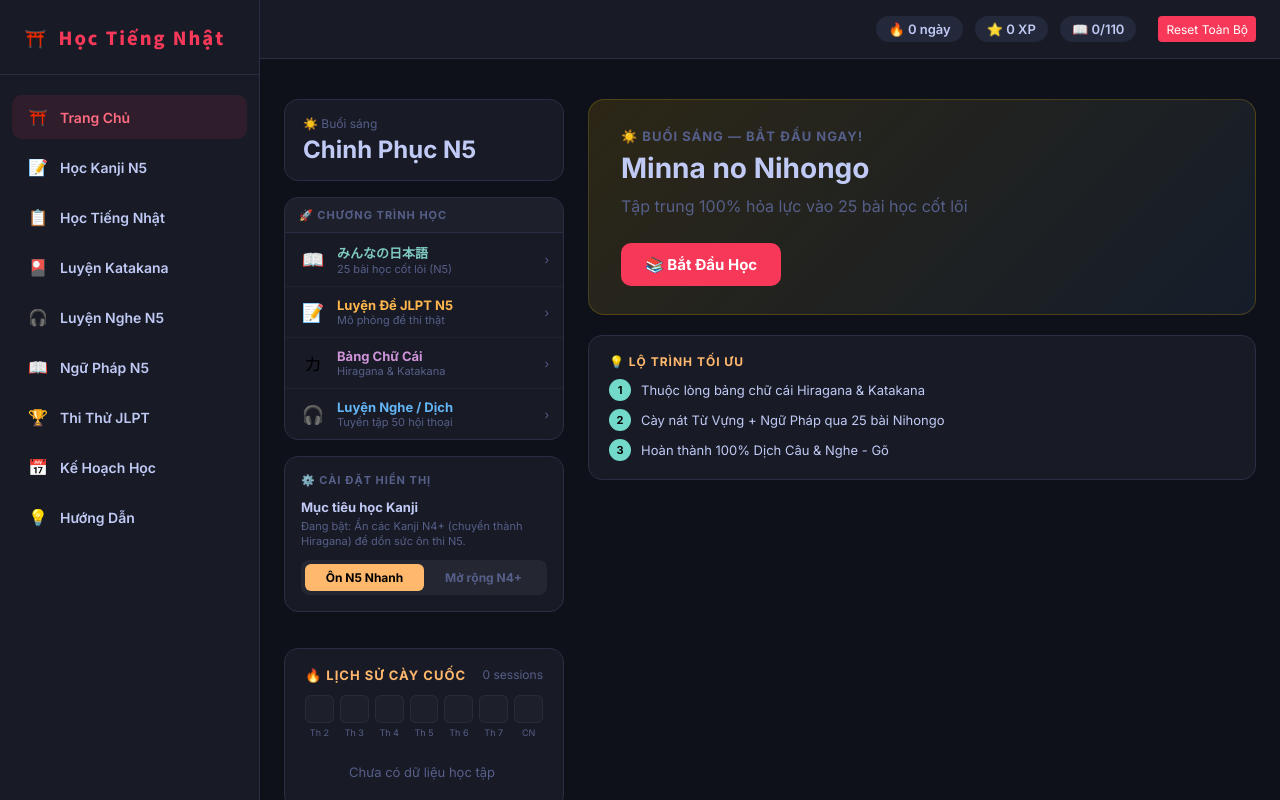
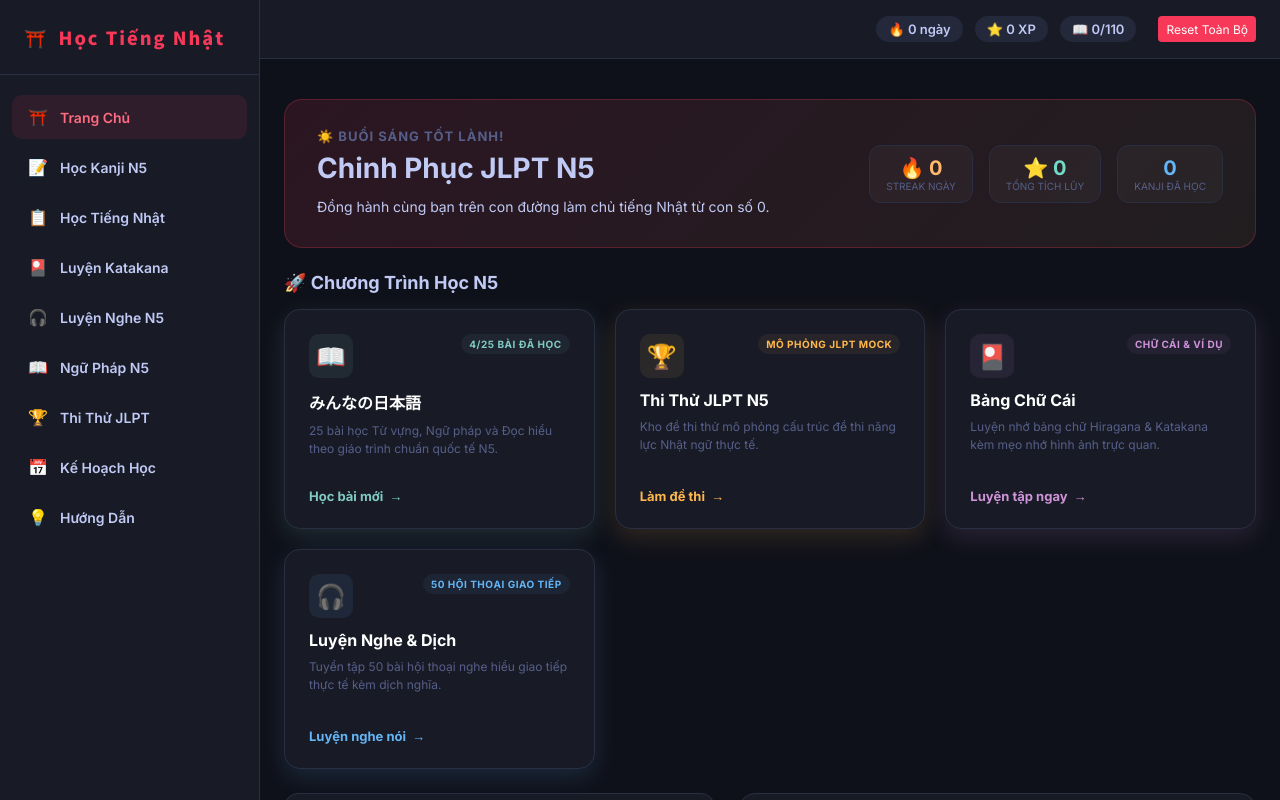
Before and after one commit to ngocminh76/HocTiengNhat, a React (Vite) app: page / in a window 1280 px wide. Shown: the top 800 px of the page. Built offline with nearby package versions, Linux system fonts and the light colour scheme.

Commit message:
style: thiết kế lại Trang Chủ thành giao diện Dashboard trung tâm

```diff
--- a/src/pages/HomePage.tsx
+++ b/src/pages/HomePage.tsx
@@ -1,12 +1,11 @@
 // src/pages/HomePage.tsx
-import { useState } from 'react';
+import { useState, useMemo } from 'react';
 import type { Progress } from '../types';
-import type { KanjiItem } from '../types';
 import { HistoryTracker } from '../components/HistoryTracker';
 
 interface Props {
   progress: Progress;
-  onStartLearn: (queue: KanjiItem[]) => void;
+  onStartLearn: (queue: any[]) => void;
   onStartReview: () => void;
   onShowList: () => void;
   onShowGuide: () => void;
@@ -21,86 +20,296 @@
   onShowJlptTestList: () => void;
 }
 
-export function HomePage({ progress, onShowKatakana, onShowNihongo, onShowListening, onShowJlptTestList }: Props) {
-  const [jlptFocus, setJlptFocus] = useState<'N5' | 'N4+'>(() => (localStorage.getItem('jlpt_focus_mode') as 'N5' | 'N4+') || 'N5');
-  const hour  = new Date().getHours();
-  const greeting = hour < 12 ? '☀️ Buổi sáng' : hour < 18 ? '🌤 Buổi chiều' : '🌙 Buổi tối';
+export function HomePage({
+  progress,
+  onShowKatakana,
+  onShowNihongo,
+  onShowListening,
+  onShowJlptTestList,
+  onShowPlan,
+  onShowGrammar,
+  onShowList,
+}: Props) {
+  const [jlptFocus, setJlptFocus] = useState<'N5' | 'N4+'>(
+    () => (localStorage.getItem('jlpt_focus_mode') as 'N5' | 'N4+') || 'N5'
+  );
 
-  const MAIN_TOOLS = [
-    { icon: '📖', label: 'みんなの日本語', sub: '25 bài học cốt lõi (N5)', color: '#80cbc4', onClick: onShowNihongo },
-    { icon: '📝', label: 'Luyện Đề JLPT N5', sub: 'Mô phỏng đề thi thật', color: '#ffb74d', onClick: onShowJlptTestList },
-    { icon: 'カ', label: 'Bảng Chữ Cái', sub: 'Hiragana & Katakana', color: '#ce93d8', onClick: onShowKatakana },
-    { icon: '🎧', label: 'Luyện Nghe / Dịch', sub: 'Tuyển tập 50 hội thoại', color: '#64b5f6', onClick: onShowListening },
+  const hour = new Date().getHours();
+  const greeting = hour < 12 ? '☀️ Buổi sáng tốt lành!' : hour < 18 ? '🌤️ Buổi chiều năng động!' : '🌙 Buổi tối tập trung!';
+
+  // Calculate some progress indicators
+  const completedLessonsCount = useMemo(() => {
+    return Object.values(progress.nihongoMastery || {}).filter((l) => l.isCompleted).length;
+  }, [progress.nihongoMastery]);
+
+  const totalLearnedKanjis = progress.learnedIds.length;
+
+  const coreModules = [
+    {
+      id: 'nihongo',
+      icon: '📖',
+      title: 'みんなの日本語',
+      desc: '25 bài học Từ vựng, Ngữ pháp và Đọc hiểu theo giáo trình chuẩn quốc tế N5.',
+      badge: `${completedLessonsCount}/25 bài đã học`,
+      color: '#80cbc4',
+      bgGlow: 'rgba(128, 203, 196, 0.15)',
+      onClick: onShowNihongo,
+      actionText: 'Học bài mới',
+    },
+    {
+      id: 'jlpt',
+      icon: '🏆',
+      title: 'Thi Thử JLPT N5',
+      desc: 'Kho đề thi thử mô phỏng cấu trúc đề thi năng lực Nhật ngữ thực tế.',
+      badge: 'Mô phỏng JLPT Mock',
+      color: '#ffb74d',
+      bgGlow: 'rgba(255, 183, 77, 0.15)',
+      onClick: onShowJlptTestList,
+      actionText: 'Làm đề thi',
+    },
+    {
+      id: 'katakana',
+      icon: '🎴',
+      title: 'Bảng Chữ Cái',
+      desc: 'Luyện nhớ bảng chữ Hiragana & Katakana kèm mẹo nhớ hình ảnh trực quan.',
+      badge: 'Chữ cái & ví dụ',
+      color: '#ce93d8',
+      bgGlow: 'rgba(206, 147, 216, 0.15)',
+      onClick: onShowKatakana,
+      actionText: 'Luyện tập ngay',
+    },
+    {
+      id: 'listening',
+      icon: '🎧',
+      title: 'Luyện Nghe & Dịch',
+      desc: 'Tuyển tập 50 bài hội thoại nghe hiểu giao tiếp thực tế kèm dịch nghĩa.',
+      badge: '50 hội thoại giao tiếp',
+      color: '#64b5f6',
+      bgGlow: 'rgba(100, 181, 246, 0.15)',
+      onClick: onShowListening,
+      actionText: 'Luyện nghe nói',
+    },
   ];
 
   return (
-    <div className="screen" style={{ padding: '16px 0' }}>
-      <div style={{ display: 'grid', gridTemplateColumns: '280px 1fr', gap: 24, alignItems: 'start' }}>
-        <div style={{ display: 'flex', flexDirection: 'column', gap: 16 }}>
-          <div style={{ background: 'var(--bg-card)', borderRadius: 14, padding: '16px 18px', border: '1px solid var(--border)' }}>
-            <div style={{ fontSize: 12, color: 'var(--mute)', marginBottom: 4 }}>{greeting}</div>
-            <div style={{ fontSize: 24, fontWeight: 800 }}>Chinh Phục N5</div>
+    <div className="screen" style={{ padding: '16px 0', display: 'flex', flexDirection: 'column', gap: 24 }}>
+      {/* 1. Header Banner Chào mừng */}
+      <div
+        style={{
+          background: 'linear-gradient(135deg, rgba(247, 56, 89, 0.12) 0%, rgba(255, 184, 108, 0.08) 100%)',
+          borderRadius: 18,
+          padding: '28px 32px',
+          border: '1px solid rgba(247, 56, 89, 0.25)',
+          display: 'flex',
+          justifyContent: 'space-between',
+          alignItems: 'center',
+          flexWrap: 'wrap',
+          gap: 20,
+        }}
+      >
+        <div>
+          <div style={{ fontSize: 13, color: 'var(--mute)', fontWeight: 800, textTransform: 'uppercase', letterSpacing: 1, marginBottom: 8 }}>
+            {greeting}
           </div>
-          <NavGroup title="🚀 Chương Trình Học" items={MAIN_TOOLS} />
+          <h1 style={{ fontSize: 28, fontWeight: 900, margin: 0, lineHeight: 1.2 }}>
+            Chinh Phục JLPT N5<br />
+            <span style={{ fontSize: 14, fontWeight: 400, color: 'var(--text)' }}>
+              Đồng hành cùng bạn trên con đường làm chủ tiếng Nhật từ con số 0.
+            </span>
+          </h1>
+        </div>
+        <div style={{ display: 'flex', gap: 16 }}>
+          <div style={{ background: 'rgba(255,255,255,0.03)', padding: '10px 16px', borderRadius: 12, border: '1px solid var(--border)', textAlign: 'center' }}>
+            <div style={{ fontSize: 20, fontWeight: 800, color: 'var(--gold)' }}>🔥 {progress.streak}</div>
+            <div style={{ fontSize: 10, color: 'var(--mute)', textTransform: 'uppercase' }}>Streak ngày</div>
+          </div>
+          <div style={{ background: 'rgba(255,255,255,0.03)', padding: '10px 16px', borderRadius: 12, border: '1px solid var(--border)', textAlign: 'center' }}>
+            <div style={{ fontSize: 20, fontWeight: 800, color: 'var(--green)' }}>⭐ {progress.xp}</div>
+            <div style={{ fontSize: 10, color: 'var(--mute)', textTransform: 'uppercase' }}>Tổng tích lũy</div>
+          </div>
+          <div style={{ background: 'rgba(255,255,255,0.03)', padding: '10px 16px', borderRadius: 12, border: '1px solid var(--border)', textAlign: 'center' }}>
+            <div style={{ fontSize: 20, fontWeight: 800, color: '#64b5f6' }}>{totalLearnedKanjis}</div>
+            <div style={{ fontSize: 10, color: 'var(--mute)', textTransform: 'uppercase' }}>Kanji đã học</div>
+          </div>
+        </div>
+      </div>
 
-          {/* Settings */}
-          <div style={{ background: 'var(--bg-card)', borderRadius: 14, padding: '16px', border: '1px solid var(--border)' }}>
-            <div style={{ fontSize: 11, fontWeight: 800, textTransform: 'uppercase', letterSpacing: 1, color: 'var(--mute)', marginBottom: 12 }}>⚙️ Cài đặt hiển thị</div>
-            <div style={{ fontSize: 13, fontWeight: 700, marginBottom: 4 }}>Mục tiêu học Kanji</div>
-            <div style={{ fontSize: 11, color: 'var(--mute)', marginBottom: 10, lineHeight: 1.4 }}>
+      {/* 2. Core Curriculum Cards (Chương Trình Học Trung Tâm) */}
+      <div>
+        <h2 style={{ fontSize: 18, fontWeight: 800, color: 'var(--text)', marginBottom: 16, display: 'flex', alignItems: 'center', gap: 8 }}>
+          🚀 Chương Trình Học N5
+        </h2>
+        <div style={{ display: 'grid', gridTemplateColumns: 'repeat(auto-fit, minmax(280px, 1fr))', gap: 20 }}>
+          {coreModules.map((module) => (
+            <div
+              key={module.id}
+              style={{
+                background: 'var(--bg-card)',
+                borderRadius: 16,
+                border: '1px solid var(--border)',
+                padding: 24,
+                display: 'flex',
+                flexDirection: 'column',
+                justifyContent: 'space-between',
+                minHeight: 220,
+                boxShadow: `0 8px 24px ${module.bgGlow}`,
+                transition: 'all 0.2s ease',
+                cursor: 'pointer',
+              }}
+              onMouseEnter={(e) => {
+                e.currentTarget.style.transform = 'translateY(-3px)';
+                e.currentTarget.style.borderColor = module.color;
+              }}
+              onMouseLeave={(e) => {
+                e.currentTarget.style.transform = 'translateY(0)';
+                e.currentTarget.style.borderColor = 'var(--border)';
+              }}
+              onClick={module.onClick}
+            >
+              <div>
+                <div style={{ display: 'flex', justifyContent: 'space-between', alignItems: 'flex-start', marginBottom: 12 }}>
+                  <div
+                    style={{
+                      width: 44,
+                      height: 44,
+                      borderRadius: 10,
+                      background: `${module.color}15`,
+                      display: 'flex',
+                      alignItems: 'center',
+                      justifyContent: 'center',
+                      fontSize: 24,
+                    }}
+                  >
+                    {module.icon}
+                  </div>
+                  <span
+                    style={{
+                      fontSize: 10,
+                      fontWeight: 800,
+                      textTransform: 'uppercase',
+                      color: module.color,
+                      background: `${module.color}10`,
+                      padding: '4px 8px',
+                      borderRadius: 20,
+                      letterSpacing: 0.5,
+                    }}
+                  >
+                    {module.badge}
+                  </span>
+                </div>
+                <h3 style={{ fontSize: 16, fontWeight: 800, color: '#fff', marginBottom: 8 }}>{module.title}</h3>
+                <p style={{ fontSize: 12, color: 'var(--mute)', lineHeight: 1.5, margin: 0 }}>{module.desc}</p>
+              </div>
+              <div style={{ marginTop: 16, display: 'flex', alignItems: 'center', gap: 6, color: module.color, fontWeight: 700, fontSize: 13 }}>
+                {module.actionText} <span style={{ transition: 'transform 0.2s' }}>→</span>
+              </div>
+            </div>
+          ))}
+        </div>
+      </div>
+
+      {/* 3. Phân bổ Cột Phụ: Lộ Trình & Thống Kê */}
+      <div style={{ display: 'grid', gridTemplateColumns: '1fr 1.2fr', gap: 24, flexWrap: 'wrap', alignItems: 'start' }} className="print-grid">
+        {/* CỘT TRÁI: Thống kê & Mục tiêu hiển thị */}
+        <div style={{ display: 'flex', flexDirection: 'column', gap: 20 }}>
+          {/* Cài đặt Kanji */}
+          <div style={{ background: 'var(--bg-card)', borderRadius: 14, padding: 18, border: '1px solid var(--border)' }}>
+            <div style={{ fontSize: 11, fontWeight: 800, textTransform: 'uppercase', letterSpacing: 1, color: 'var(--mute)', marginBottom: 12 }}>
+              ⚙️ Cài đặt mục tiêu
+            </div>
+            <div style={{ fontSize: 13, fontWeight: 700, marginBottom: 4 }}>Hiển thị chữ Hán Kanji</div>
+            <p style={{ fontSize: 11, color: 'var(--mute)', marginBottom: 12, lineHeight: 1.4 }}>
               {jlptFocus === 'N5'
-                ? 'Đang bật: Ẩn các Kanji N4+ (chuyển thành Hiragana) để dồn sức ôn thi N5.'
-                : 'Đang bật: Hiển thị toàn bộ Kanji thực tế (cả N5 và N4+) để quen mặt chữ.'}
-            </div>
+                ? 'Đang ẩn chữ N4+ (chuyển sang dạng Hiragana) để dồn toàn bộ tâm trí ôn thi N5.'
+                : 'Đang mở rộng hiển thị toàn bộ chữ Kanji (bao gồm cả N4+) để tăng phản xạ thực tế.'}
+            </p>
             <div style={{ display: 'flex', background: 'rgba(255,255,255,0.05)', borderRadius: 8, padding: 4 }}>
               <button
-                onClick={() => { setJlptFocus('N5'); localStorage.setItem('jlpt_focus_mode', 'N5'); }}
-                style={{ flex: 1, padding: '6px 0', border: 'none', borderRadius: 6, fontSize: 12, fontWeight: 700, background: jlptFocus === 'N5' ? 'var(--gold)' : 'transparent', color: jlptFocus === 'N5' ? '#000' : 'var(--mute)', cursor: 'pointer', transition: 'all 0.2s' }}
-              >Ôn N5 Nhanh</button>
+                onClick={() => {
+                  setJlptFocus('N5');
+                  localStorage.setItem('jlpt_focus_mode', 'N5');
+                }}
+                style={{
+                  flex: 1,
+                  padding: '6px 0',
+                  border: 'none',
+                  borderRadius: 6,
+                  fontSize: 12,
+                  fontWeight: 700,
+                  background: jlptFocus === 'N5' ? 'var(--gold)' : 'transparent',
+                  color: jlptFocus === 'N5' ? '#000' : 'var(--mute)',
+                  cursor: 'pointer',
+                  transition: 'all 0.2s',
+                }}
+              >
+                Mục Tiêu N5
+              </button>
               <button
-                onClick={() => { setJlptFocus('N4+'); localStorage.setItem('jlpt_focus_mode', 'N4+'); }}
-                style={{ flex: 1, padding: '6px 0', border: 'none', borderRadius: 6, fontSize: 12, fontWeight: 700, background: jlptFocus === 'N4+' ? 'var(--green)' : 'transparent', color: jlptFocus === 'N4+' ? '#000' : 'var(--mute)', cursor: 'pointer', transition: 'all 0.2s' }}
-              >Mở rộng N4+</button>
+                onClick={() => {
+                  setJlptFocus('N4+');
+                  localStorage.setItem('jlpt_focus_mode', 'N4+');
+                }}
+                style={{
+                  flex: 1,
+                  padding: '6px 0',
+                  border: 'none',
+                  borderRadius: 6,
+                  fontSize: 12,
+                  fontWeight: 700,
+                  background: jlptFocus === 'N4+' ? 'var(--green)' : 'transparent',
+                  color: jlptFocus === 'N4+' ? '#000' : 'var(--mute)',
+                  cursor: 'pointer',
+                  transition: 'all 0.2s',
+                }}
+              >
+                Mở Rộng N4+
+              </button>
             </div>
           </div>
 
           <HistoryTracker logs={progress.sessionLogs || []} />
         </div>
 
-        <div style={{ display: 'flex', flexDirection: 'column', gap: 20 }}>
-          <div style={{ background: 'linear-gradient(135deg, rgba(255,196,0,0.12), rgba(100,181,246,0.08))', borderRadius: 16, padding: '28px 32px', border: '1px solid rgba(255,196,0,0.2)' }}>
-            <div style={{ fontSize: 13, color: 'var(--mute)', fontWeight: 700, letterSpacing: 1, textTransform: 'uppercase', marginBottom: 8 }}>
-              {greeting} — Bắt đầu ngay!
-            </div>
-            <h1 style={{ fontSize: 28, fontWeight: 900, margin: '0 0 8px', lineHeight: 1.2 }}>
-              Minna no Nihongo<br />
-              <span style={{ fontSize: 16, fontWeight: 400, color: 'var(--mute)' }}>Tập trung 100% hỏa lực vào 25 bài học cốt lõi</span>
-            </h1>
-            <button
-              className="btn btn-primary"
-              style={{ marginTop: 16, padding: '12px 24px', fontSize: 15 }}
-              onClick={onShowNihongo}
-            >
-              📚 Bắt Đầu Học
-            </button>
+        {/* CỘT PHẢI: Lộ trình tối ưu */}
+        <div style={{ background: 'var(--bg-card)', borderRadius: 16, padding: '24px 28px', border: '1px solid var(--border)', display: 'flex', flexDirection: 'column', gap: 16 }}>
+          <div style={{ fontSize: 12, fontWeight: 800, color: 'var(--gold)', textTransform: 'uppercase', letterSpacing: 1, borderBottom: '1px solid var(--border)', paddingBottom: 10 }}>
+            💡 Lộ trình học tối ưu
           </div>
 
-          <div style={{ background: 'var(--bg-card)', borderRadius: 14, padding: '18px 20px', border: '1px solid var(--border)' }}>
-            <div style={{ fontSize: 12, fontWeight: 700, color: 'var(--gold)', marginBottom: 10, textTransform: 'uppercase', letterSpacing: 1 }}>
-              💡 Lộ trình tối ưu
+          <div style={{ display: 'flex', flexDirection: 'column', gap: 16 }}>
+            <div style={{ display: 'flex', gap: 14 }}>
+              <div style={{ width: 28, height: 28, borderRadius: '50%', display: 'flex', alignItems: 'center', justifyContent: 'center', fontSize: 13, fontWeight: 900, background: 'rgba(115, 218, 202, 0.15)', color: 'var(--green)', flexShrink: 0 }}>
+                1
+              </div>
+              <div>
+                <h4 style={{ fontSize: 14, fontWeight: 700, color: '#fff', marginBottom: 4 }}>Bảng chữ cái (Hiragana & Katakana)</h4>
+                <p style={{ fontSize: 12, color: 'var(--mute)', lineHeight: 1.4, margin: 0 }}>
+                  Nền tảng đầu tiên phải vượt qua. Hãy sử dụng các ví dụ sinh động và mẹo liên tưởng hình ảnh để thuộc mặt chữ trong vòng 3 ngày.
+                </p>
+              </div>
             </div>
-            <div style={{ display: 'flex', flexDirection: 'column', gap: 8 }}>
-              <div style={{ display: 'flex', alignItems: 'center', gap: 10, fontSize: 13 }}>
-                <div style={{ width: 22, height: 22, borderRadius: '50%', display: 'flex', alignItems: 'center', justifyContent: 'center', fontSize: 11, fontWeight: 700, background: 'var(--green)', color: '#000', flexShrink: 0 }}>1</div>
-                <span>Thuộc lòng bảng chữ cái Hiragana & Katakana</span>
+
+            <div style={{ display: 'flex', gap: 14 }}>
+              <div style={{ width: 28, height: 28, borderRadius: '50%', display: 'flex', alignItems: 'center', justifyContent: 'center', fontSize: 13, fontWeight: 900, background: 'rgba(255, 184, 108, 0.15)', color: 'var(--gold)', flexShrink: 0 }}>
+                2
               </div>
-              <div style={{ display: 'flex', alignItems: 'center', gap: 10, fontSize: 13 }}>
-                <div style={{ width: 22, height: 22, borderRadius: '50%', display: 'flex', alignItems: 'center', justifyContent: 'center', fontSize: 11, fontWeight: 700, background: 'var(--green)', color: '#000', flexShrink: 0 }}>2</div>
-                <span>Cày nát Từ Vựng + Ngữ Pháp qua 25 bài Nihongo</span>
+              <div>
+                <h4 style={{ fontSize: 14, fontWeight: 700, color: '#fff', marginBottom: 4 }}>Chinh phục 25 bài khóa Minna no Nihongo</h4>
+                <p style={{ fontSize: 12, color: 'var(--mute)', lineHeight: 1.4, margin: 0 }}>
+                  Học xen kẽ Từ vựng và Ngữ pháp. Trải nghiệm đầy đủ 10 dạng bài tập (Flash Quiz, Ghép từ, Dịch câu, Nghe gõ) của mỗi bài để nhớ sâu.
+                </p>
               </div>
-              <div style={{ display: 'flex', alignItems: 'center', gap: 10, fontSize: 13 }}>
-                <div style={{ width: 22, height: 22, borderRadius: '50%', display: 'flex', alignItems: 'center', justifyContent: 'center', fontSize: 11, fontWeight: 700, background: 'var(--green)', color: '#000', flexShrink: 0 }}>3</div>
-                <span>Hoàn thành 100% Dịch Câu & Nghe - Gõ</span>
+            </div>
+
+            <div style={{ display: 'flex', gap: 14 }}>
+              <div style={{ width: 28, height: 28, borderRadius: '50%', display: 'flex', alignItems: 'center', justifyContent: 'center', fontSize: 13, fontWeight: 900, background: 'rgba(100, 181, 246, 0.15)', color: '#64b5f6', flexShrink: 0 }}>
+                3
+              </div>
+              <div>
+                <h4 style={{ fontSize: 14, fontWeight: 700, color: '#fff', marginBottom: 4 }}>Tổng ôn tập Kanji & Giải đề JLPT N5</h4>
+                <p style={{ fontSize: 12, color: 'var(--mute)', lineHeight: 1.4, margin: 0 }}>
+                  Học bộ chữ Kanji N5 cơ bản bằng thơ thơ ghi nhớ, sau đó chuyển sang làm các đề thi thử JLPT Mock Test để làm quen với áp lực thời gian.
+                </p>
               </div>
             </div>
           </div>
@@ -109,38 +318,3 @@
     </div>
   );
 }
-
-// Sidebar nav group
-function NavGroup({ title, items }: {
-  title: string;
-  items: { icon: string; label: string; sub: string; color: string; onClick: () => void }[];
-}) {
-  return (
-    <div style={{ background: 'var(--bg-card)', borderRadius: 14, border: '1px solid var(--border)', overflow: 'hidden' }}>
-      <div style={{ padding: '10px 14px', fontSize: 11, fontWeight: 800, textTransform: 'uppercase', letterSpacing: 1, color: 'var(--mute)', background: 'rgba(255,255,255,0.02)', borderBottom: '1px solid var(--border)' }}>
-        {title}
-      </div>
-      {items.map((item, i) => (
-        <button
-          key={item.label}
-          onClick={item.onClick}
-          style={{
-            width: '100%', display: 'flex', alignItems: 'center', gap: 10,
-            padding: '10px 14px', background: 'transparent', border: 'none',
-            borderBottom: i < items.length - 1 ? '1px solid rgba(255,255,255,0.04)' : 'none',
-            cursor: 'pointer', textAlign: 'left', transition: 'background 0.2s',
-          }}
-          onMouseEnter={e => (e.currentTarget.style.background = 'rgba(255,255,255,0.04)')}
-          onMouseLeave={e => (e.currentTarget.style.background = 'transparent')}
-        >
-          <span style={{ fontSize: 18, width: 28, textAlign: 'center', flexShrink: 0 }}>{item.icon}</span>
-          <div style={{ flex: 1, overflow: 'hidden' }}>
-            <div style={{ fontWeight: 700, fontSize: 13, color: item.color, whiteSpace: 'nowrap', overflow: 'hidden', textOverflow: 'ellipsis' }}>{item.label}</div>
-            <div style={{ fontSize: 11, color: 'var(--mute)', whiteSpace: 'nowrap', overflow: 'hidden', textOverflow: 'ellipsis' }}>{item.sub}</div>
-          </div>
-          <span style={{ fontSize: 12, color: 'var(--mute)', flexShrink: 0 }}>›</span>
-        </button>
-      ))}
-    </div>
-  );
-}
```
